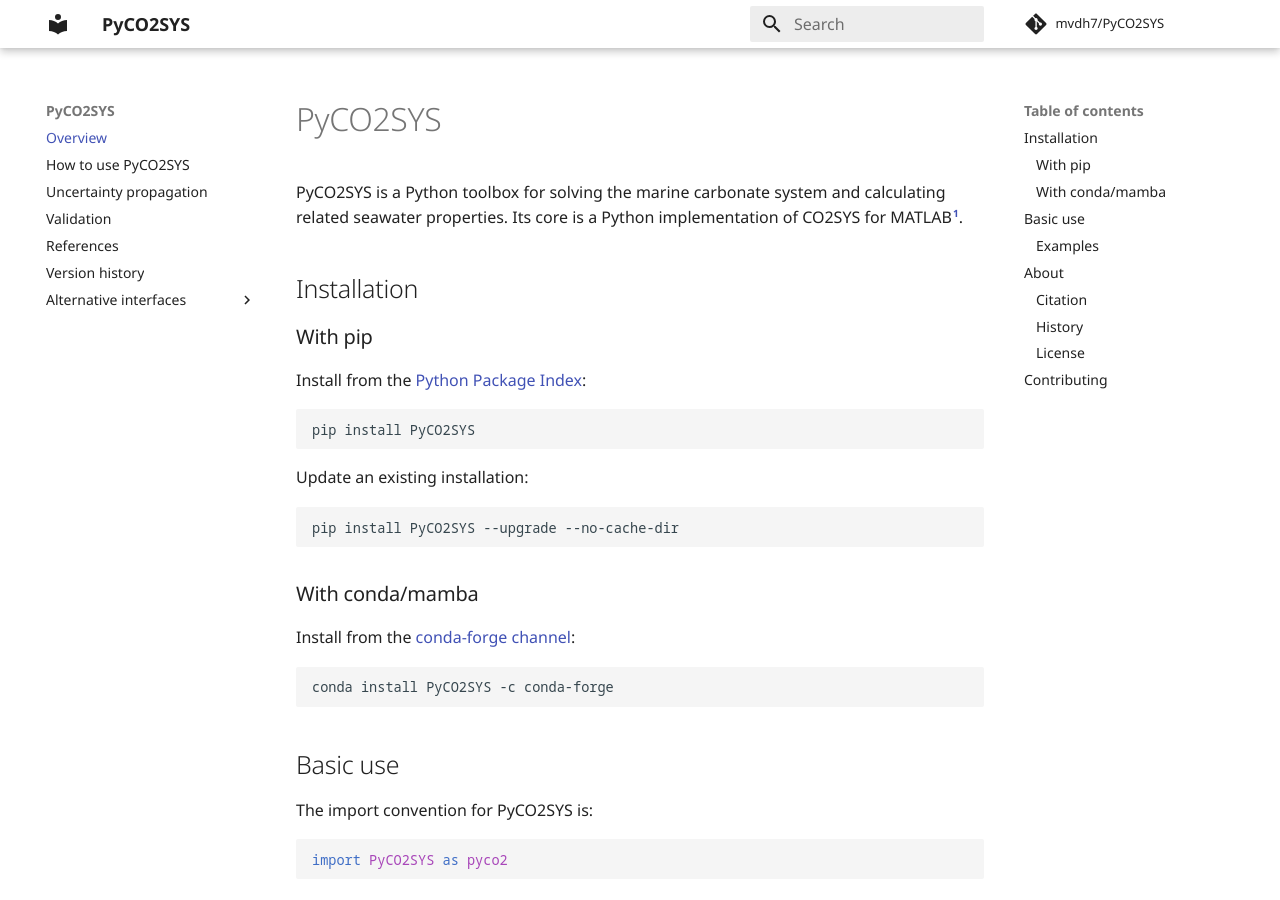
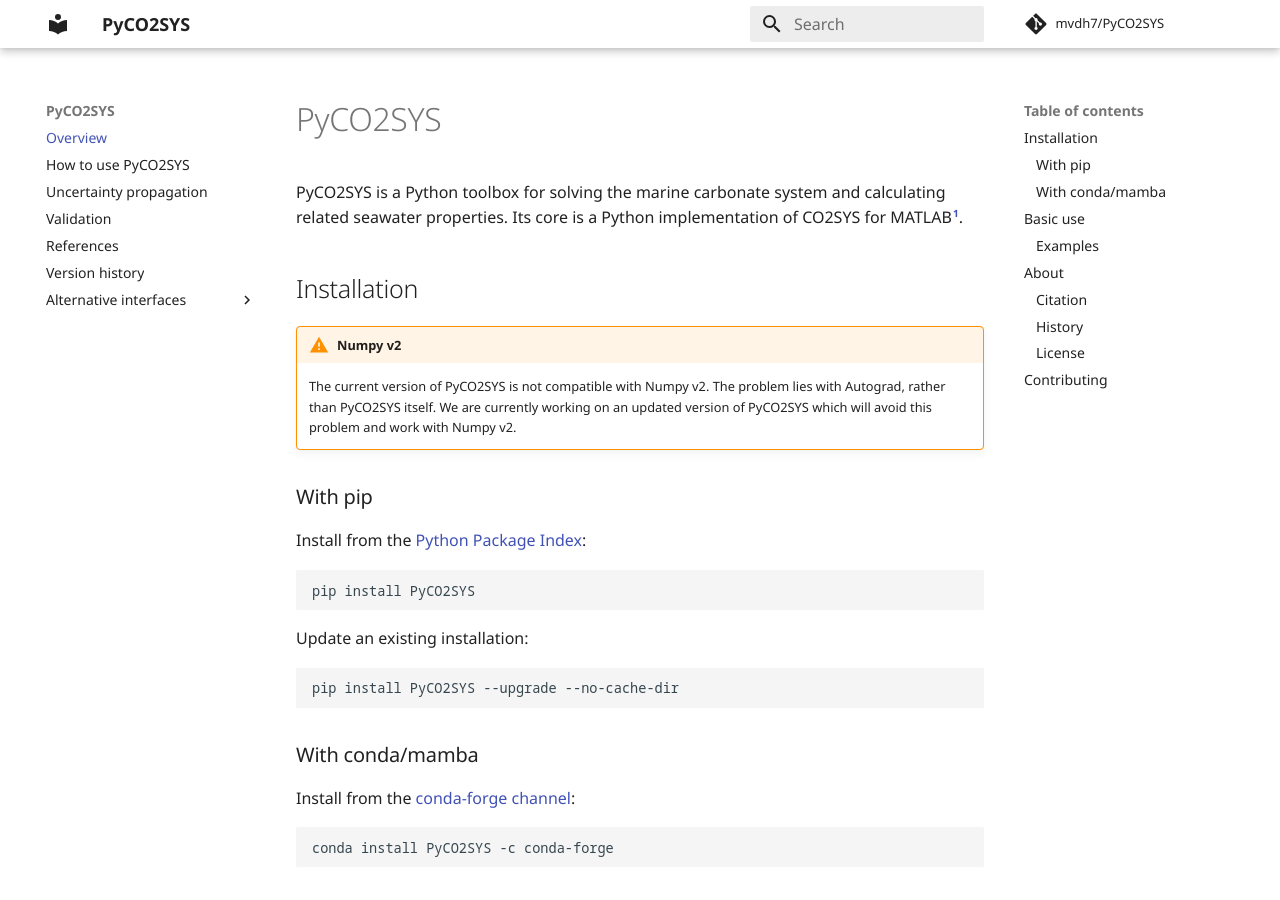
Before and after one commit to mvdh7/PyCO2SYS, an MkDocs documentation site: the page built from docs/index.md, in a window 1280 px wide and 900 px high. Built offline with MkDocs 1.6.1 and Material for MkDocs 9.7.7, drawn with Linux system fonts in a browser that asks for light colours; comment, search, counter and statistics services are not loaded.

Commit message:
Note numpy v2 limitation and increment version

```diff
--- a/docs/index.md
+++ b/docs/index.md
@@ -3,6 +3,9 @@
 PyCO2SYS is a Python toolbox for solving the marine carbonate system and calculating related seawater properties.  Its core is a Python implementation of CO2SYS for MATLAB[^1].
 
 ## Installation
+
+!!! warning "Numpy v2"
+    The current version of PyCO2SYS is not compatible with Numpy v2.  The problem lies with Autograd, rather than PyCO2SYS itself.  We are currently working on an updated version of PyCO2SYS which will avoid this problem and work with Numpy v2.
 
 ### With pip
 
```
Also changed, not shown: README.md (+2 -0 lines), 1 other file.
